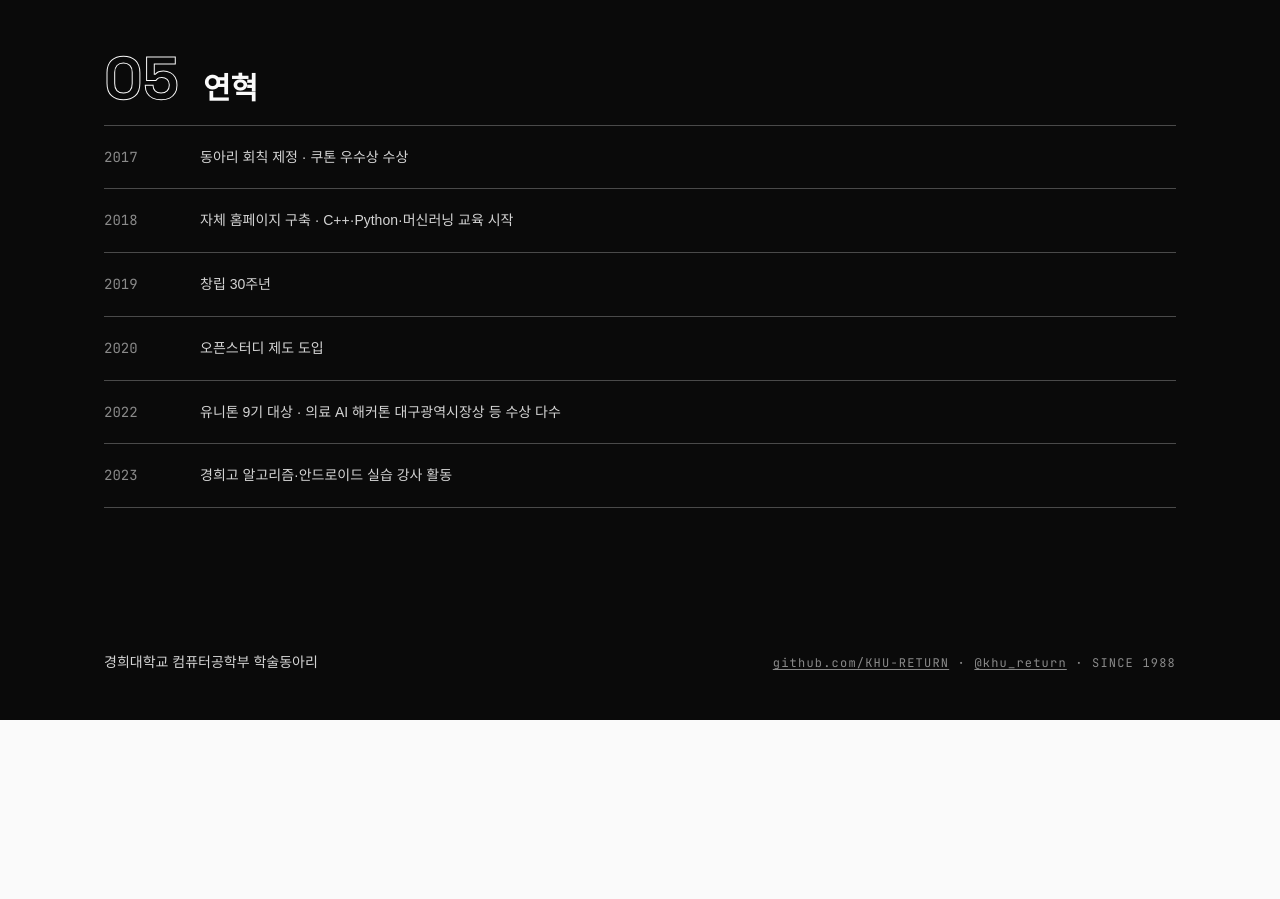
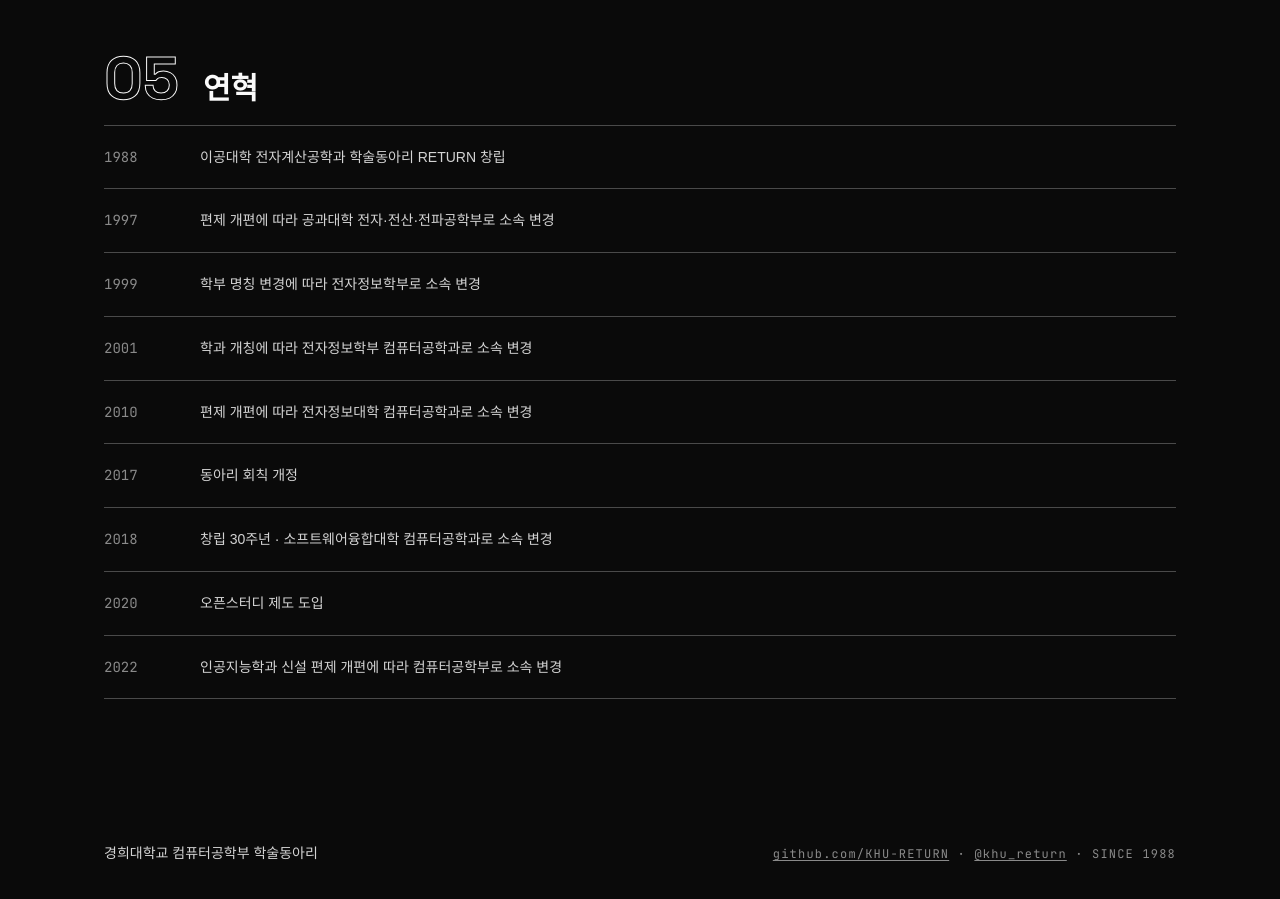
Before and after one commit to KHU-RETURN/return-homepage, a React (Vite) app in the folder frontend/: page /about in a window 1280 px wide. Shown: the part 2300-3199 px from the top of the page. Before the commit the page ends 3020 px from the top, so only its background shows below. Built offline with nearby package versions, Linux system fonts and the light colour scheme; no server answers; a web font is replaced by a local one.

Commit message:
fix: update About page history for accuracy and detail

```diff
--- a/frontend/src/pages/About.jsx
+++ b/frontend/src/pages/About.jsx
@@ -167,12 +167,15 @@ export default function About() {
           </div>
           <ul className="mt-0 divide-y divide-gray-700 border-b border-gray-700">
             {[
-              { year: '2017', text: '동아리 회칙 제정 · 쿠톤 우수상 수상' },
-              { year: '2018', text: '자체 홈페이지 구축 · C++·Python·머신러닝 교육 시작' },
-              { year: '2019', text: '창립 30주년' },
+              { year: '1988', text: '이공대학 전자계산공학과 학술동아리 RETURN 창립' },
+              { year: '1997', text: '편제 개편에 따라 공과대학 전자·전산·전파공학부로 소속 변경' },
+              { year: '1999', text: '학부 명칭 변경에 따라 전자정보학부로 소속 변경' },
+              { year: '2001', text: '학과 개칭에 따라 전자정보학부 컴퓨터공학과로 소속 변경' },
+              { year: '2010', text: '편제 개편에 따라 전자정보대학 컴퓨터공학과로 소속 변경' },
+              { year: '2017', text: '동아리 회칙 개정' },
+              { year: '2018', text: '창립 30주년 · 소프트웨어융합대학 컴퓨터공학과로 소속 변경' },
               { year: '2020', text: '오픈스터디 제도 도입' },
-              { year: '2022', text: '유니톤 9기 대상 · 의료 AI 해커톤 대구광역시장상 등 수상 다수' },
-              { year: '2023', text: '경희고 알고리즘·안드로이드 실습 강사 활동' },
+              { year: '2022', text: '인공지능학과 신설 편제 개편에 따라 컴퓨터공학부로 소속 변경' },
             ].map((item) => (
               <li key={item.year} className="flex items-baseline gap-8 py-5">
                 <span className="w-16 shrink-0 font-mono text-sm tabular-nums text-gray-500">
```
Also changed, not shown: 1 other file (tests, documents, lock files or other folders).
